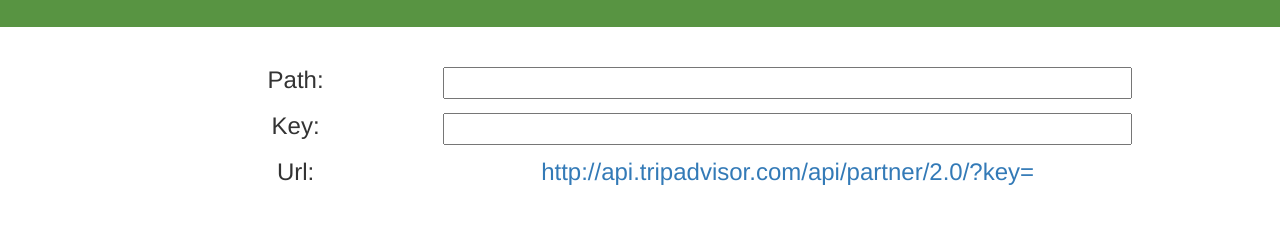
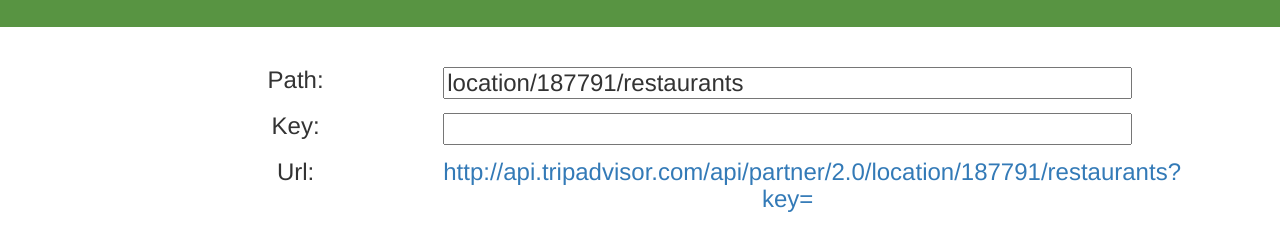
Before and after one commit to schnej7/LearningAjax, a plain HTML site: page index.html in a window 1280 px wide. Shown: the part 136-386 px from the top of the page. Drawn offline with nearby package versions, Linux system fonts and the light colour scheme.

Commit message:
init text

```diff
--- a/index.html
+++ b/index.html
@@ -26,6 +26,7 @@
     <script type="text/javascript">
       // Base url for making API calls
       var baseUrl = "http://api.tripadvisor.com/api/partner/2.0/";
+      var initialPath = "location/187791/restaurants";
 
       // function to update the text in the url input
       var updateUrl = function() {
@@ -37,11 +38,12 @@
       };
 
       $( document ).ready( function() {
+        // Any time the input changes update the url
+        $('#PATH,#KEY').bind("propertychange change click keyup input paste", updateUrl);
+        $('#PATH').val(initialPath);
+
         // Update the url on page load
         updateUrl.call();
-
-        // Any time the input changes update the url
-        $('#PATH,#KEY').bind("propertychange change click keyup input paste", updateUrl);
       });
 
     </script>
```
